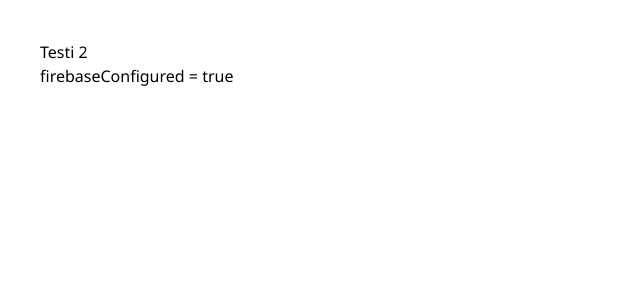
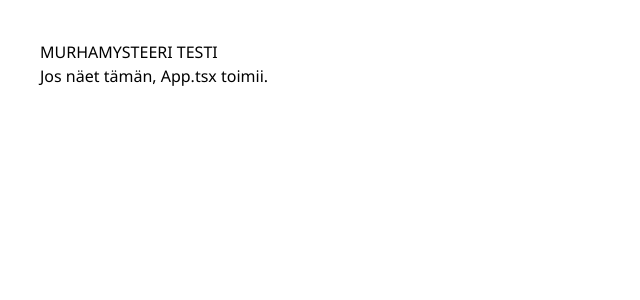
Before and after one commit to janiqvick-hue/murhamysteeri-mokilla, a React (Vite) app: page / in a window 1280 px wide. Shown: the top 300 px of the page, without its empty margins (0-640 px from the left). Built offline with nearby package versions, Linux system fonts and the light colour scheme; no server answers.

Commit message:
Update App.tsx

```diff
--- a/App.tsx
+++ b/App.tsx
@@ -1,5 +1,3 @@
-import { firebaseConfigured } from "./firebase";
-
 export default function App() {
   return (
     <div
@@ -7,11 +5,11 @@ export default function App() {
         background: "white",
         color: "black",
         minHeight: "100vh",
-        padding: "40px",
+        padding: "40px"
       }}
     >
-      <h1>Testi 2</h1>
-      <p>firebaseConfigured = {String(firebaseConfigured)}</p>
+      <h1>MURHAMYSTEERI TESTI</h1>
+      <p>Jos näet tämän, App.tsx toimii.</p>
     </div>
   );
 }
```
